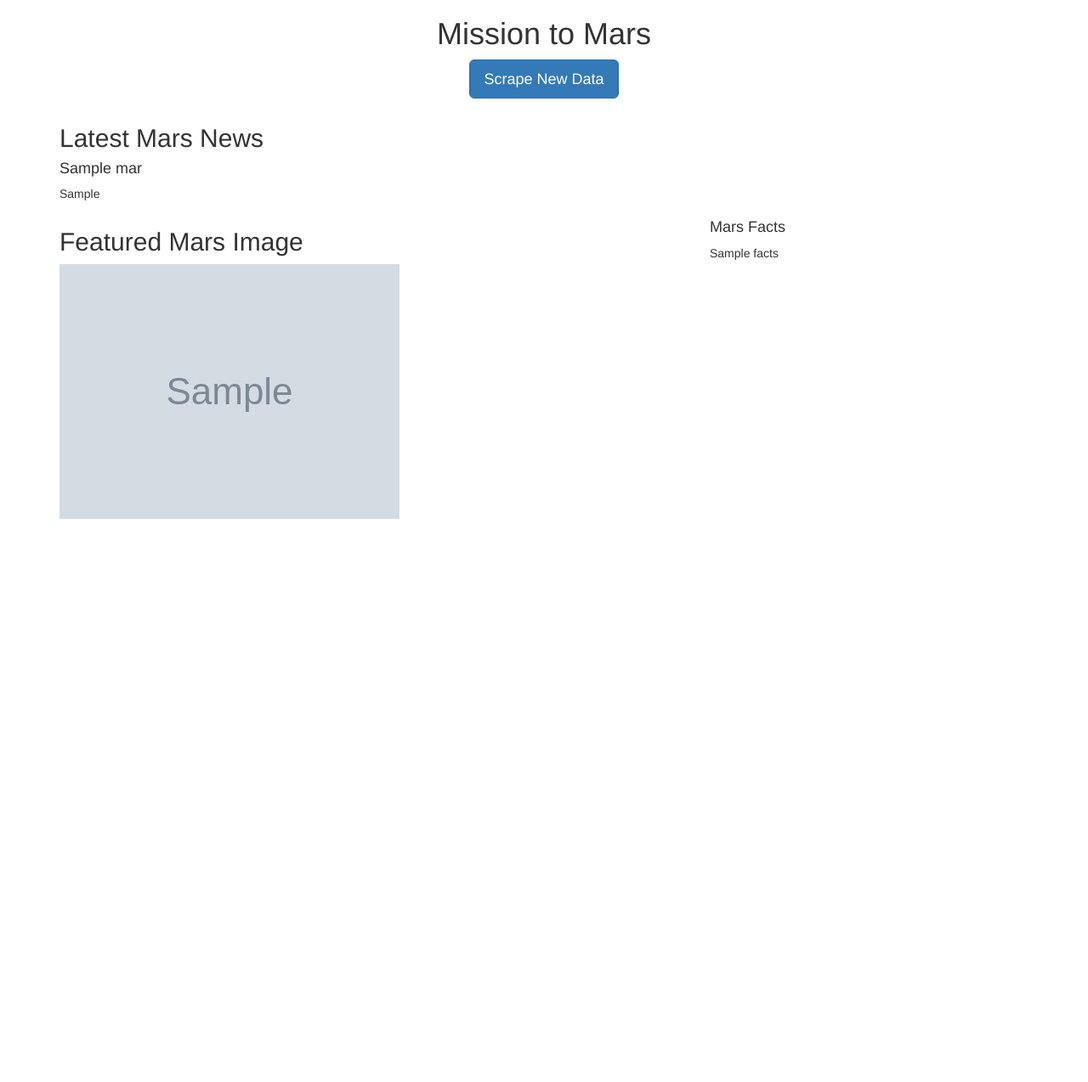
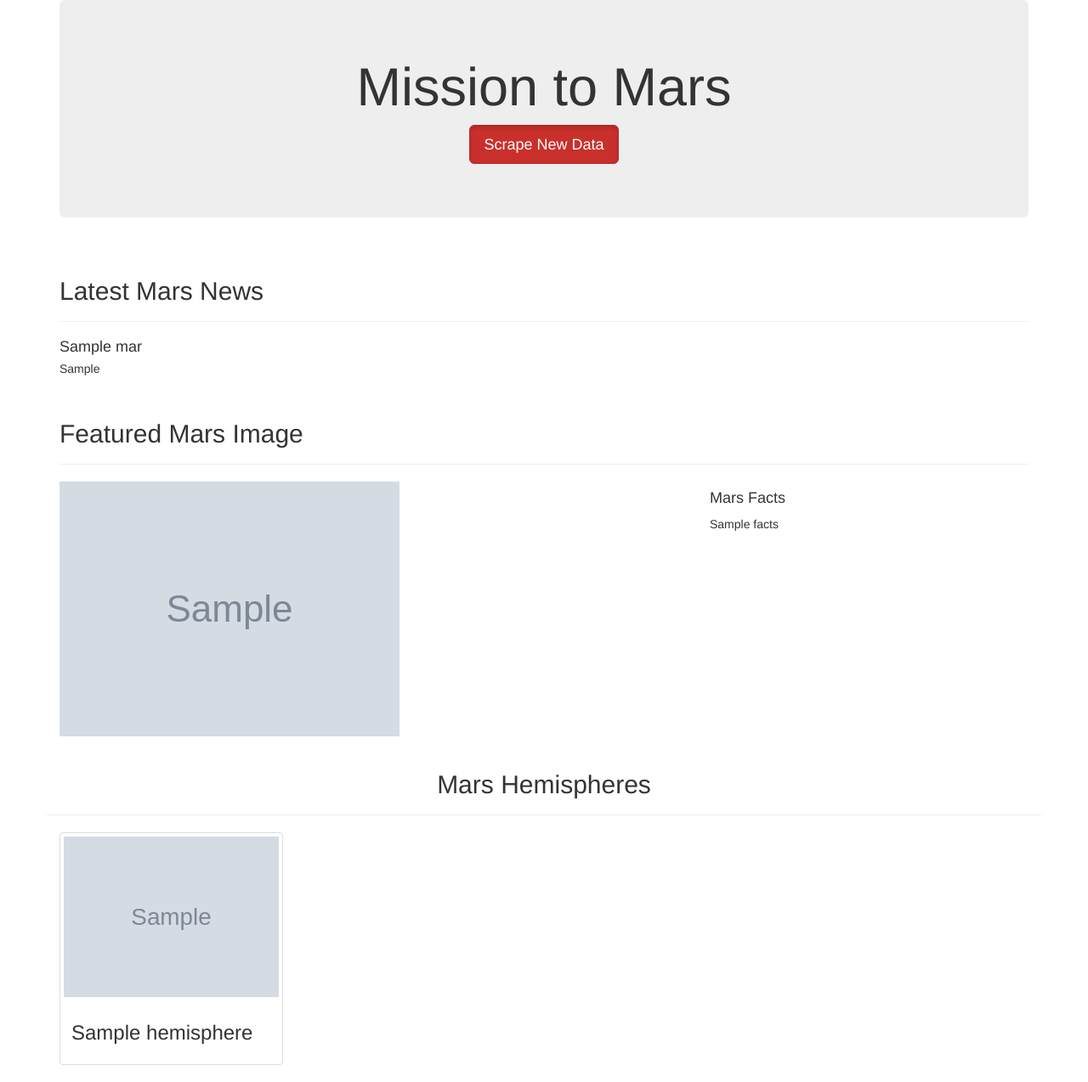
Before and after one commit to Baldo431/Mission-to-Mars, a Flask app: page / in a window 1280 px wide. Shown: the whole page at 85% size. Before the commit the page ends 611 px from the top, so only its background shows below. Run offline with Flask 2, Linux system fonts and the light colour scheme; grey boxes marked "Sample" are stand-in pictures; a database or web service that is not in the repository returns one stand-in record (values such as "Sample title"); some libraries are stand-ins or nearby versions.

Commit message:
Adding module challenge files and changes

```diff
--- a/templates/index.html
+++ b/templates/index.html
@@ -1,30 +1,37 @@
 <!DOCTYPE html>
 <html lang="en">
   <head>
-  <meta charset="UTF-8">
-  <meta http-equiv="X-UA-Compatible" content="IE=edge">
-  <meta name="viewport" content="width=device-width, initial-scale=1.0">
+    <meta charset="UTF-8" />
+    <meta name="viewport" content="width=device-width, initial-scale=1.0" />
+    <meta http-equiv="X-UA-Compatible" content="ie=edge" />
     <title>Mission to Mars</title>
-  <link rel="stylesheet" href="https://maxcdn.bootstrapcdn.com/bootstrap/3.3.7/css/bootstrap.min.css">
+    <link
+      rel="stylesheet"
+      href="https://maxcdn.bootstrapcdn.com/bootstrap/3.3.7/css/bootstrap.min.css"
+    />
   </head>
   <body>
     <div class="container">
+      <div class="row" id="mars-header">
+        <div class="col-md-12">
           <!-- Add Jumbotron to Header -->
-    <div class="jumbtron text-center">
+          <div class="jumbotron text-center">
             <h1>Mission to Mars</h1>
             <!-- Add a button to activate scraping script -->
-      <p>
-        <a class="btn btn-primary btn-lg" href="/scrape" role="button">Scrape New Data</a>
-      </p>
+            <p><a class="btn btn-danger btn-lg active" href="/scrape" role="button">Scrape New Data</a></p>
+          </div>
+        </div>
       </div>
 
-    <!-- Mars News -->
+      <!-- Add section for Mars News -->
       <div class="row" id="mars-news">
         <div class="col-md-12">
           <div class="media">
             <div class="media-body">
+              <div class="page-header">
                 <h2>Latest Mars News</h2>
-            <h4 class="media=heading">{{mars.news_title}}</h4>
+              </div>
+              <h4 class="media-heading">{{ mars.news_title }}</h4>
               <p>{{ mars.news_paragraph }}</p>
             </div>
           </div>
@@ -33,21 +40,49 @@
 
       <!-- Section for Featured Image and Facts table -->
       <div class="row" id="mars-featured-image">
+        <div class="col-md-12">
+          <div class="page-header">
+            <h2>Featured Mars Image</h2>
+          </div>
+
+
+        </div>
+
         <div class="col-md-8">
-        <h2>Featured Mars Image</h2>
-        <img src="{{ mars.featured_image }}" class="img-responsive" alt="Responsive image">
+          <!-- if images is False/None/non-existent, then default to error message -->
+          <img
+            src="{{mars.featured_image | default('static/images/error.png', true) }}"
+            class="img-responsive"
+            alt="Responsive image"
+          />
         </div>
+
+        <div class="col-md-4">
           <!-- Mars Facts -->
-      <div class="col-md-4">
           <div class="row" id="mars-facts">
             <h4>Mars Facts</h4>
             {{ mars.facts | safe }}
           </div>
         </div>
-
       </div>
 
+      <!-- Section for Mars Hemispheres -->
+      <div class="row" id="mars-hemispheres">
+        <div class="page-header">
+          <h2 class="text-center">Mars Hemispheres</h2>
         </div>
 
+        {% for hemisphere in mars.hemisphere_images %}
+        <div class="col-md-3">
+          <div class="thumbnail">
+            <img src="{{hemisphere.img_url | default('static/images/error.png', true)}}" class="img-responsive" alt="Responsive Image">
+            <div class="caption">
+              <h3>{{hemisphere.title}}</h3>
+            </div>
+          </div>
+        </div>
+        {% endfor %}
+      </div>
+    </div>
   </body>
 </html>
```
Also changed, not shown: scraping.py (+53 -1 lines), 1 other file. Lines whose indentation alone changed are shown as unchanged.
